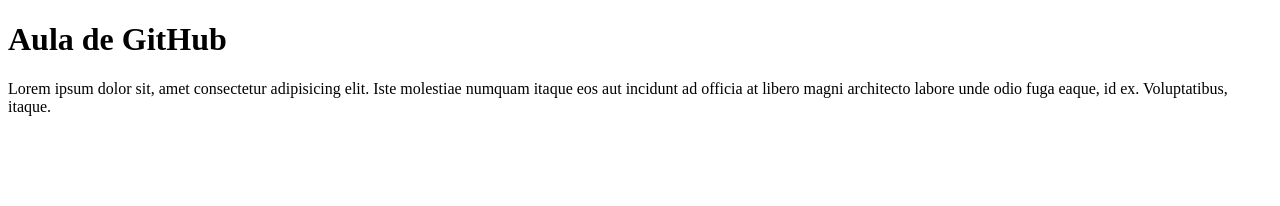
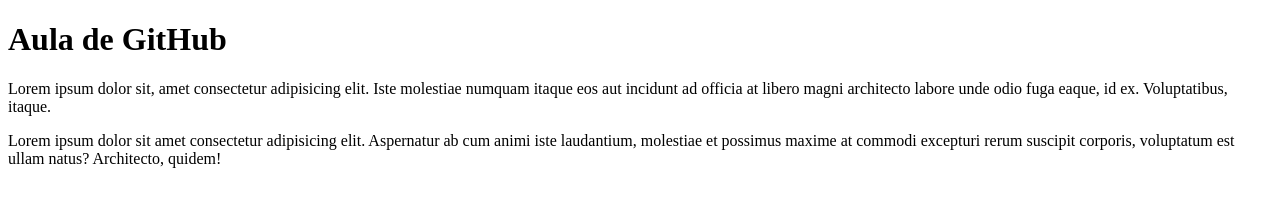
Before and after one commit to BrunoAfonsoHenrique/Ola-Mundo, a plain HTML site: page site-exemplo/index.html in a window 1280 px wide. Drawn offline with Linux system fonts and the light colour scheme.

Commit message:
Adicionei um parágrafo

```diff
--- a/site-exemplo/index.html
+++ b/site-exemplo/index.html
@@ -9,6 +9,12 @@
     <h1>Aula de GitHub</h1>
     <p>Lorem ipsum dolor sit, amet consectetur adipisicing elit. Iste molestiae numquam itaque eos
         aut incidunt ad officia at libero magni architecto labore unde odio fuga eaque, id ex.
-        Voluptatibus, itaque.</p>
+        Voluptatibus, itaque.
+    </p>
+
+    <p>Lorem ipsum dolor sit amet consectetur adipisicing elit.
+        Aspernatur ab cum animi iste laudantium, molestiae et possimus maxime at commodi excepturi
+        rerum suscipit corporis, voluptatum est ullam natus? Architecto, quidem!
+    </p>
 </body>
 </html>
```
